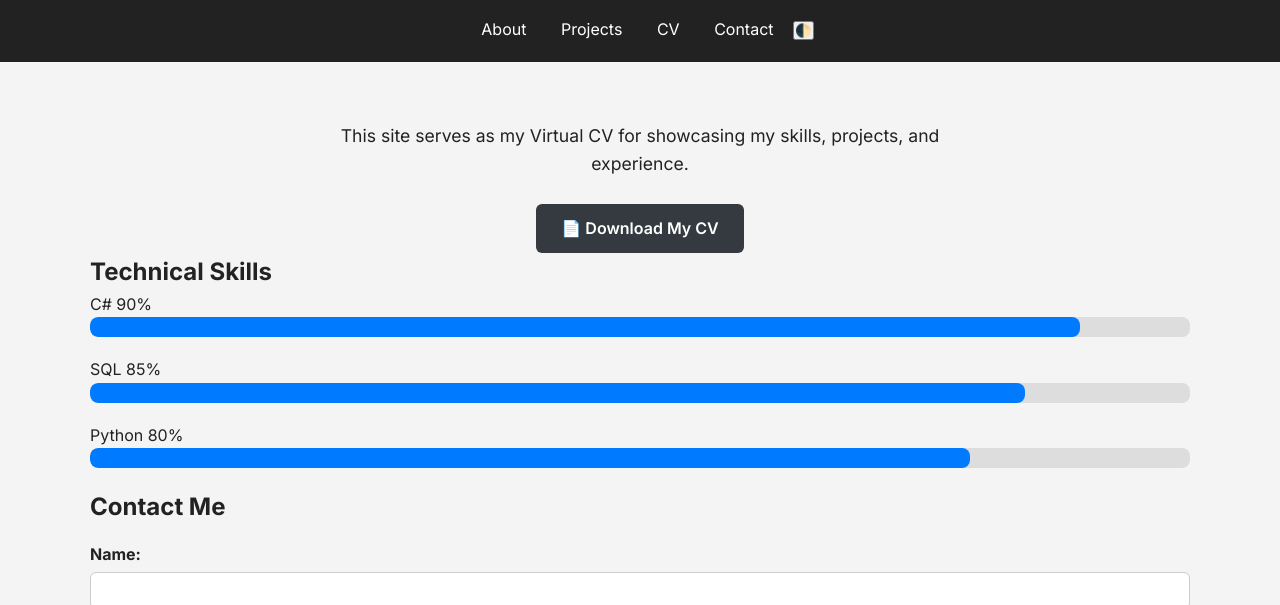
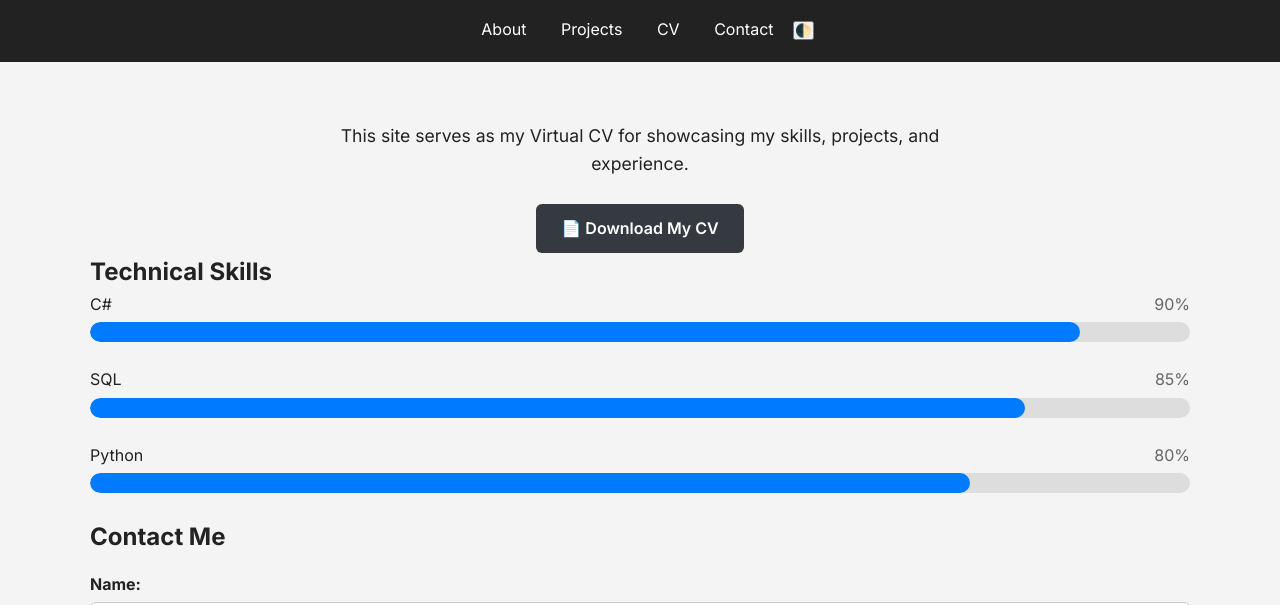
Before and after one commit to dext3r89/virtual-cv, a plain HTML site: page index.html in a window 1280 px wide. Shown: the part 148-753 px from the top of the page. Drawn offline with Linux system fonts and the light colour scheme.

Commit message:
update skill bars

```diff
--- a/style.css
+++ b/style.css
@@ -176,3 +176,34 @@ form .btn {
   font-style: italic;
   color: green;
 }
+
+/* Skill Bar Animation */
+.bar {
+  background-color: #ddd;
+  border-radius: 10px;
+  overflow: hidden;
+  height: 20px;
+}
+
+.progress {
+  background-color: #007bff;
+  height: 100%;
+  width: 0%;
+  border-radius: 10px;
+  transition: width 1.5s ease-in-out;
+}
+
+.skill-bar {
+  margin-bottom: 25px;
+}
+
+.skill-bar p {
+  margin-bottom: 5px;
+  font-weight: 500;
+}
+
+.skill-bar .percent {
+  float: right;
+  font-weight: 400;
+  color: #666;
+}
```
